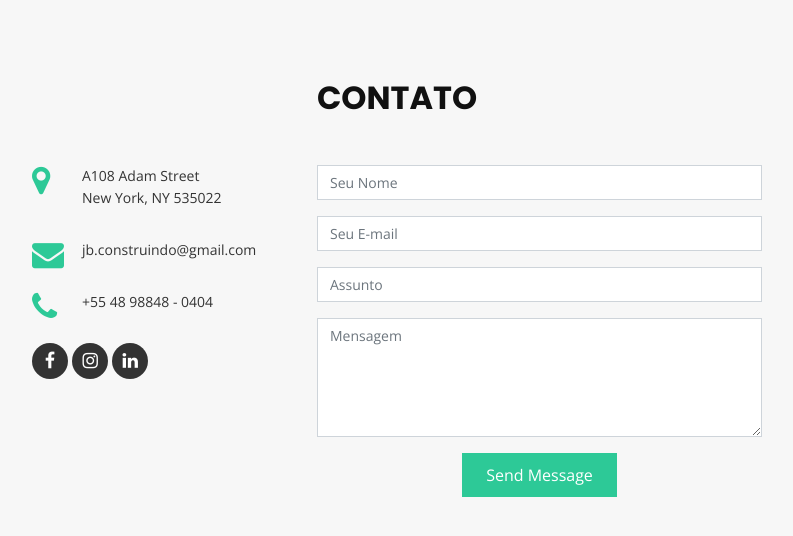
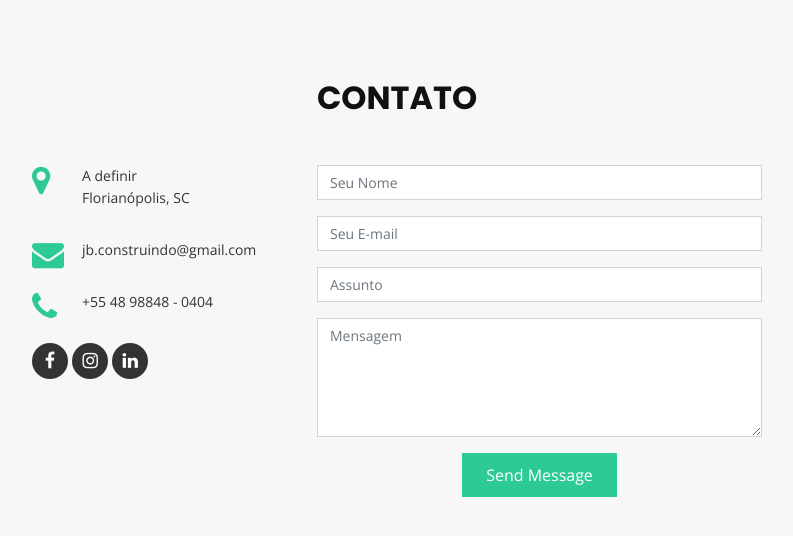
Before and after one commit to carlos-moreno/jbatistaconstrucao, a Django app: page / in a window 1280 px wide. Shown: the part 4110-4646 px from the top of the page, without its empty margins (243-1036 px from the left). Run offline with Django 3.2, Linux system fonts and the light colour scheme; some libraries are stand-ins or nearby versions.

Commit message:
Update address

```diff
--- a/jbatistaconstrucao/core/templates/index.html
+++ b/jbatistaconstrucao/core/templates/index.html
@@ -344,7 +344,7 @@
             <div class="info">
               <div>
                 <i class="fa fa-map-marker"></i>
-                <p>A108 Adam Street<br>New York, NY 535022</p>
+                <p>A definir<br>Florianópolis, SC</p>
               </div>
 
               <div>
```
